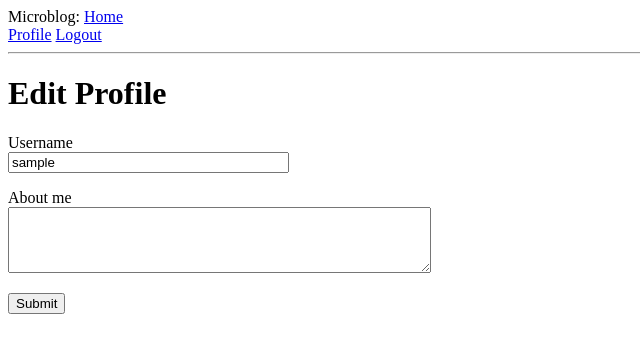
After one commit to luisfferreiraDev/Microblog, a Flask app: page /edit_profile in a window 1280 px wide. The commit adds this page. Shown: the top 353 px of the page, without its empty margins (0-640 px from the left). Run offline with Flask 3, Linux system fonts and the light colour scheme; the visitor is signed in with stand-in values (Sample User, id 1); data comes from the database, SQL or seed files in the repository; both versions use the stored data as it was after the commit.

Commit message:
User profile

```diff
--- a/app/forms.py
+++ b/app/forms.py
@@ -1,6 +1,6 @@
 from flask_wtf import FlaskForm
-from wtforms import StringField, PasswordField, BooleanField, SubmitField
-from wtforms.validators import DataRequired, Email, EqualTo, ValidationError
+from wtforms import StringField, PasswordField, BooleanField, SubmitField, TextAreaField
+from wtforms.validators import DataRequired, Email, EqualTo, ValidationError, Length
 from app.models import User
 
 class LoginForm(FlaskForm):
@@ -27,3 +27,9 @@ class RegistrationForm(FlaskForm):
         user = User.query.filter_by(email=email.data).first()
         if user is not None:
             raise ValidationError('Email already in use!')
+
+
+class EditProfileForm(FlaskForm):
+    username = StringField('Username', validators=[DataRequired()])
+    about_me = TextAreaField('About me', validators=[Length(min=0, max=140)])
+    submit = SubmitField('Submit')
--- a/app/models.py
+++ b/app/models.py
@@ -1,4 +1,5 @@
 from datetime import datetime
+from hashlib import md5
 from werkzeug.security import generate_password_hash, check_password_hash
 from flask_login import UserMixin
 from app import db, login
@@ -10,6 +11,8 @@ class User(UserMixin, db.Model):
     email = db.Column(db.String(120), index = True, unique = True)
     password_hash = db.Column(db.String(128))
     posts = db.relationship('Post', backref='author', lazy='dynamic')
+    about_me = db.Column(db.String(140))
+    last_seen = db.Column(db.DateTime, default=datetime.utcnow)
 
     def __repr__(self):
         return '<User {}>'.format(self.username)
@@ -19,6 +22,10 @@ class User(UserMixin, db.Model):
 
     def check_password(self, password):
         return check_password_hash(self.password_hash, password)
+
+    def avatar(self, size):
+        digest = md5(self.email.lower().encode('utf-8')).hexdigest()
+        return 'https://www.gravatar.com/avatar/{}?d=identicon&s={}'.format(digest, size)
 
 
 @login.user_loader
--- a/app/routes.py
+++ b/app/routes.py
@@ -1,9 +1,18 @@
+from datetime import datetime
 from flask import render_template, flash, redirect, url_for, request
 from werkzeug.urls import url_parse
 from flask_login import current_user, login_user, logout_user, login_required
 from app import app, db
-from app.forms import LoginForm, RegistrationForm
+from app.forms import LoginForm, RegistrationForm, EditProfileForm
 from app.models import User
+
+
+@app.before_request
+def before_request():
+    if current_user.is_authenticated:
+        current_user.last_seen = datetime.utcnow()
+        db.session.commit()
+
 
 @app.route('/')
 @app.route('/index')
@@ -61,3 +70,30 @@ def register():
         return redirect(url_for('login'))
 
     return render_template('register.html', title = 'Register', form=form)
+
+
+@app.route('/user/<username>')
+@login_required
+def user(username):
+    user = User.query.filter_by(username=username).first_or_404()
+    posts = [
+        {'author': user, 'body': 'Post 1# its a test'},
+        {'author': user, 'body': 'Post 2# its another test'}
+    ]
+    return render_template('user.html', user=user, posts = posts)
+
+
+@app.route('/edit_profile', methods=['GET', 'POST'])
+@login_required
+def edit_profile():
+    form = EditProfileForm()
+    if form.validate_on_submit():
+        current_user.username = form.username.data
+        current_user.about_me = form.about_me.data
+        db.session.commit()
+        flash('Changes saved!')
+    elif request.method == 'GET':
+        form.username.data = current_user.username
+        form.about_me.data = current_user.about_me
+
+    return render_template('edit_profile.html', title='Edit Profile', form=form)
--- /dev/null
+++ b/app/templates/_post.html
@@ -0,0 +1,6 @@
+<table>
+  <tr valign="top">
+    <td><img src="{{ user.avatar(36) }}" /></td>
+    <td>{{ post.author.username }} says: <b>{{ post.body }}</b></td>
+  </tr>
+</table>
--- a/app/templates/base.html
+++ b/app/templates/base.html
@@ -14,6 +14,7 @@
         {% if current_user.is_anonymous %}
         <a href="{{ url_for('login') }}">Login</a></div>
         {% else %}
+        <a href="{{ url_for('user', username=current_user.username) }}">Profile</a>
         <a href="{{ url_for('logout') }}">Logout</a></div>
         {% endif %}
 
--- /dev/null
+++ b/app/templates/edit_profile.html
@@ -0,0 +1,21 @@
+{% extends "base.html" %} {% block content %}
+<h1>Edit Profile</h1>
+<form action="" method="post">
+  {{ form.hidden_tag() }}
+  <p>
+    {{ form.username.label }}<br />
+    {{ form.username(size=32) }}<br />
+    {% for error in form.username.errors %}
+    <span style="color: red">[{{ error }}]</span>
+    {% endfor %}
+  </p>
+  <p>
+    {{ form.about_me.label }}<br />
+    {{ form.about_me(cols=50, rows=4) }}<br />
+    {% for error in form.about_me.errors %}
+    <span style="color: red">[{{ error }}]</span>
+    {% endfor %}
+  </p>
+  <p>{{ form.submit() }}</p>
+</form>
+{% endblock %}
```
Also changed, not shown: app/templates/user.html (added, +18 -0 lines), migrations/versions/61c8d75aa6b4_new_fields_in_user_model.py (added, +34 -0 lines), app.db.
